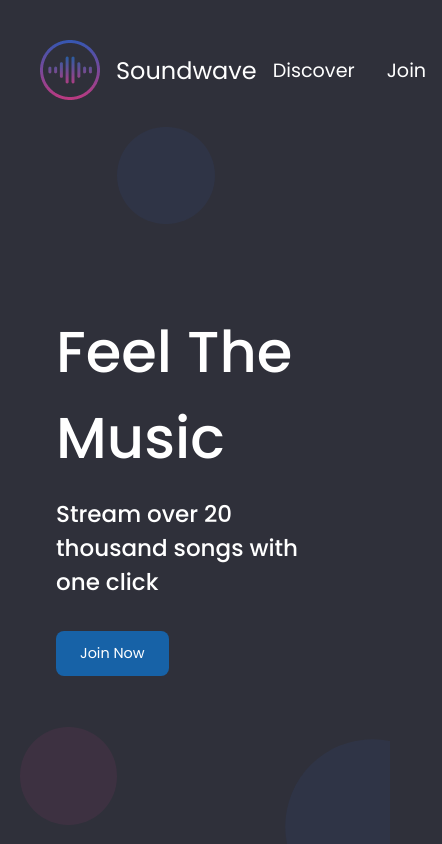
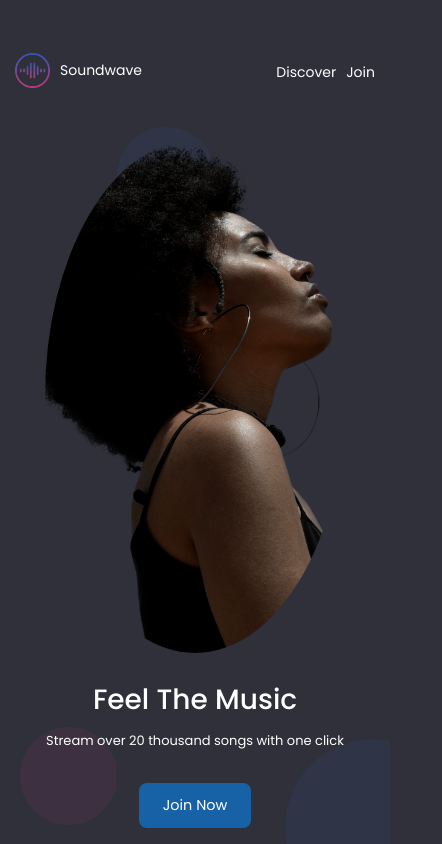
Before and after one commit to CoddyAcademy/Spotify, a plain HTML site: page index.html in a window 390 px wide. Shown: the whole page, 442 px wide, since content can reach past the window. Drawn offline with Linux system fonts and the light colour scheme.

Commit message:
Second Push

```diff
--- a/css/discover.css
+++ b/css/discover.css
@@ -33,15 +33,27 @@
   width: 40px;
 }
 
-@media (max-width: 800px) {
+@media (max-width: 450px) {
   .discover-main-section {
     flex-direction: column;
     justify-content: center;
   }
 
   .discover-main-section .covers-image {
-    margin-top: 2rem;
-    height: 30vh;
-    width: auto;
+  width: 250px;
+  margin-left: 0;
+  height: 250px;
+  margin-top: 20px;
+  margin-bottom: 20px;
+
+}
+
+  .icon-section {
+    justify-content: center;
+    display: flex;
+  }
+  .call-to-action{
+    text-align: center;
+    font-size: 14px;
   }
 }
--- a/css/index.css
+++ b/css/index.css
@@ -31,13 +31,27 @@
   align-self: center;
 }
 
-@media (max-width: 900px) {
-  .home-main-section .img-wrapper {
-    display: none;
-  }
+@media (max-width: 450px) {
 
   .home-main-section {
     justify-content: center;
+  }
+  .home-main-section .lady-image {
+    background-image: url(../images/landing-page-girl.png);
+    flex-grow: 1;
+    height: 300px;
+    width: 300px;
+    background-size: cover;
+    background-repeat: no-repeat;
+    background-position: top center;
+    border-radius: 50%;
+  }
+  .home-main-section {
+    display: flex;
+    align-items: center;
+    justify-content: center;
+    flex-grow: 1;
+    flex-direction: column;
   }
 }
 
--- a/css/join.css
+++ b/css/join.css
@@ -52,10 +52,15 @@
   border-color: #596da0;
 }
 
-@media (max-width: 900px) {
+@media (max-width: 450px) {
   .join-main-section {
     flex-direction: column;
     justify-content: center;
+  }
+  .join-text {
+    font-size: 35px;
+    font-weight: bold;
+    margin: 0;
   }
 
   .join-form {
--- a/css/styles.css
+++ b/css/styles.css
@@ -35,13 +35,14 @@ body {
   display: flex;
   margin: 0;
   padding: 0;
+  gap: 20px;
   list-style: none;
 }
 
 .main-nav a, .footer-nav a {
   color: inherit;
   text-decoration: none;
-  padding: 1rem;
+  padding: 0px;
 }
 
 .main-nav a:hover, .footer-nav a:hover  {
@@ -56,6 +57,8 @@ body {
 
 .main-header {
   height: 140px;
+  display: flex;
+  align-items: center;
 }
 
 .main-footer {
@@ -85,6 +88,7 @@ body {
   font-weight: 500;
   font-size: 3em;
   margin-bottom: 1rem;
+
   margin-top: 0;
 }
 
@@ -113,3 +117,72 @@ body {
 .btn:focus {
   background-color: #2796ff;
 }
+
+@media(max-width : 450px){
+  .brand-logo {
+    display: flex;
+    align-items: center;
+    font-size: 14px;
+    color: inherit;
+    text-decoration: none;
+  }
+
+.main-nav a, .footer-nav a {
+  color: inherit;
+  text-decoration: none;
+  padding: 0px;
+  font-size: 14px;
+}
+
+  .container {
+    max-width: 1200px;
+    margin: 0 auto;
+    padding: 0 15px;
+    flex-grow: 1;
+  }
+  .header-link{
+    font-size: 12px;
+  }
+  .brand-logo-png{
+    width: 35px;
+
+  }
+  .brand-logo-name {
+    margin-left: 10px;
+  }
+  .main-nav ul, .footer-nav ul {
+    display: flex;
+    margin: 0;
+    padding: 0;
+    gap: 10px;
+    list-style: none;
+
+  }
+  .title {
+    font-weight: 500;
+    font-size: 28px;
+    /* margin-bottom: 1rem; */
+    margin: 10px auto;
+    text-align: center;
+    display: block;
+  }
+  .subtitle {
+    font-weight: 100;
+    font-size: 13px;
+    margin-bottom: 2rem;
+  }
+  .btn {
+    color: white;
+    background-color: #1762A7;
+    padding: .75rem 1.5rem;
+    border-radius: .5rem;
+    text-decoration: none;
+    font-size: .9rem;
+    outline: none;
+    border: none;
+    cursor: pointer;
+    display: block;
+    margin: 0px auto;
+  }
+
+}
--- a/index.html
+++ b/index.html
@@ -13,13 +13,13 @@
 <body class="container full-height-grow">
   <header class="main-header">
     <a href="index.html" class="brand-logo">
-      <img src="./images/logo.png">
+      <img class="brand-logo-png" src="./images/logo.png">
       <div class="brand-logo-name">Soundwave</div>
     </a>
     <nav class="main-nav">
       <ul>
-        <li><a href="discover.html">Discover</a></li>
-        <li><a href="join.html">Join</a></li>
+        <li><a class="header-link" href="discover.html">Discover</a></li>
+        <li><a class="header-link" href="join.html">Join</a></li>
       </ul>
     </nav>
   </header>
```
Also changed, not shown: discover.html (+4 -4 lines), join.html (+5 -5 lines).
